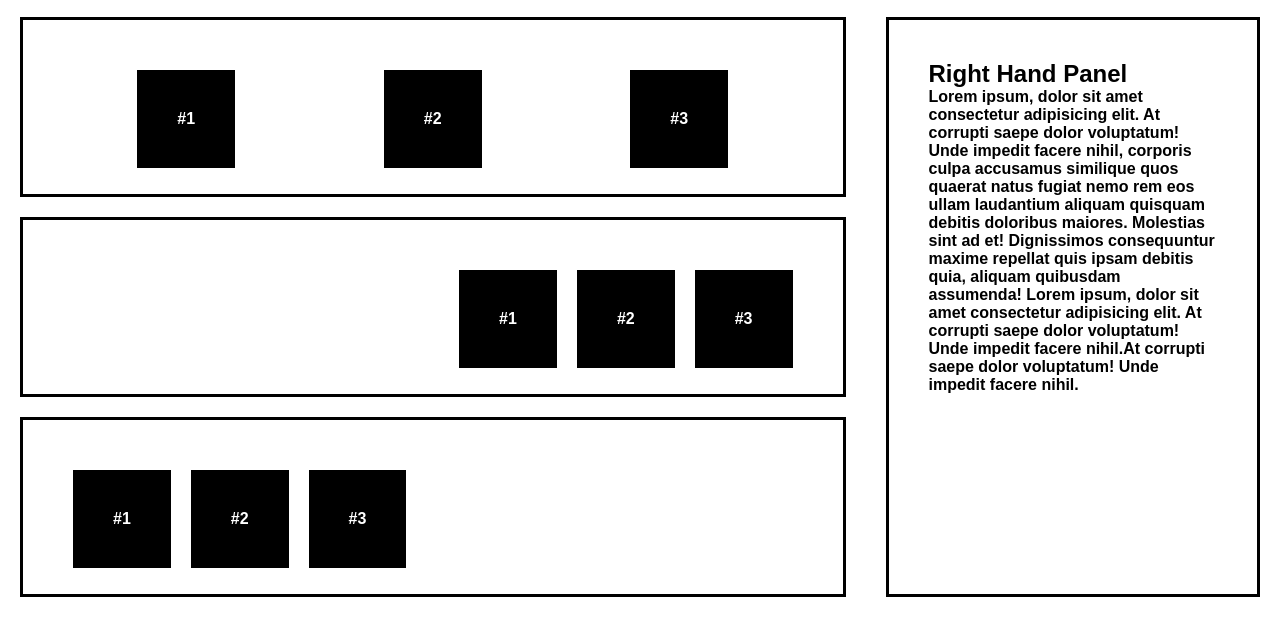
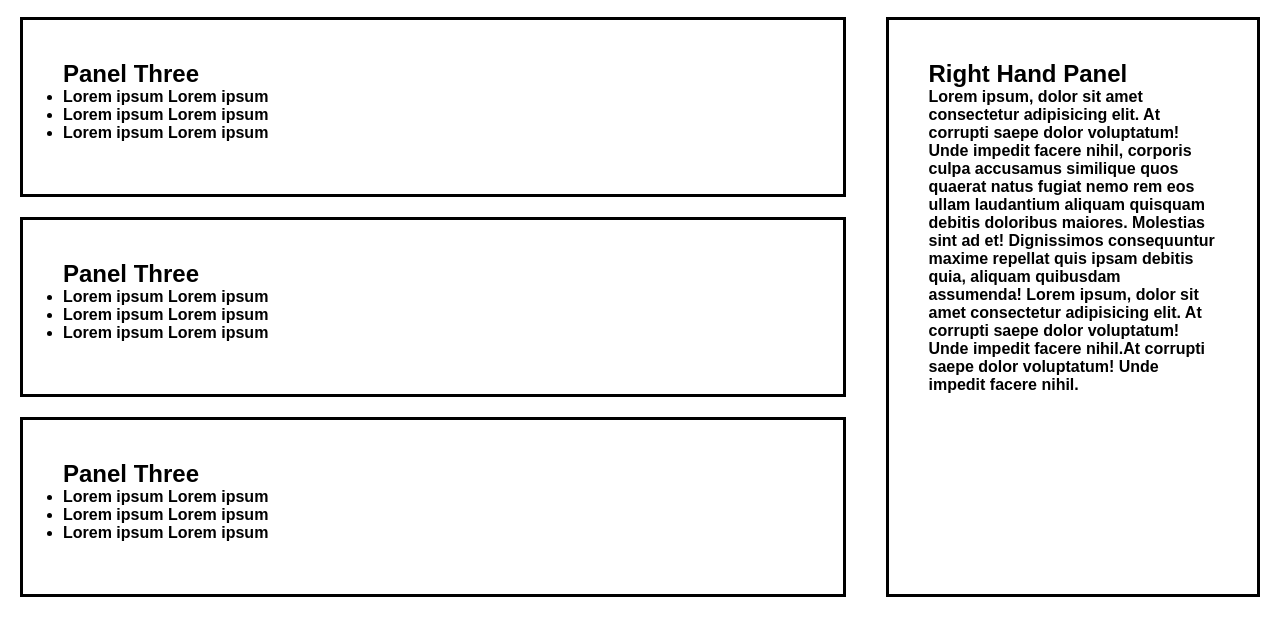
Before and after one commit to JonathanRadford/flexbox-challenge, a plain HTML site: page index2.html in a window 1280 px wide. Shown: the part 43-678 px from the top of the page. Drawn offline with Linux system fonts and the light colour scheme.

Commit message:
Challenges update

```diff
--- a/index2.html
+++ b/index2.html
@@ -24,20 +24,30 @@
     <div class="wrapper">
       <article class="main">
         <div class="container flex space-around">
-          <div class="item">#1</div>
-          <div class="item">#2</div>
-          <div class="item">#3</div>
+
+      <ul>
+        <h2>Panel Three</h2>
+        <li>Lorem ipsum Lorem ipsum</li>
+        <li>Lorem ipsum Lorem ipsum</li>
+        <li>Lorem ipsum Lorem ipsum</li>
+      </ul>
         </div>
         <div class="container flex">
-          <div class="item">#1</div>
-          <div class="item">#2</div>
-          <div class="item">#3</div>
+          <ul>
+            <h2>Panel Three</h2>
+            <li>Lorem ipsum Lorem ipsum</li>
+            <li>Lorem ipsum Lorem ipsum</li>
+            <li>Lorem ipsum Lorem ipsum</li>
+          </ul>
         </div>
 
         <div class="container flex flex-start">
-          <div class="item">#1</div>
-          <div class="item">#2</div>
-          <div class="item">#3</div>
+          <ul>
+            <h2>Panel Three</h2>
+            <li>Lorem ipsum Lorem ipsum</li>
+            <li>Lorem ipsum Lorem ipsum</li>
+            <li>Lorem ipsum Lorem ipsum</li>
+          </ul>
         </div>
       </article>
 
--- a/styles2.css
+++ b/styles2.css
@@ -65,11 +65,11 @@ a{
 .container {
   height: 180px;
   background-color: white;
-  color: white;
+  color: black;
   border: 3px solid black;
   padding: 40px;
   margin: 20px;
-  justify-content: flex-end;
+  justify-content: flex-start;
 }
 
 .item {
@@ -77,11 +77,3 @@ a{
   margin: 10px;
   background-color: black;
 }
-
-.flex-start{
-  justify-content: flex-start;
-}
-
-.space-around{
-  justify-content: space-around;
-}
```
